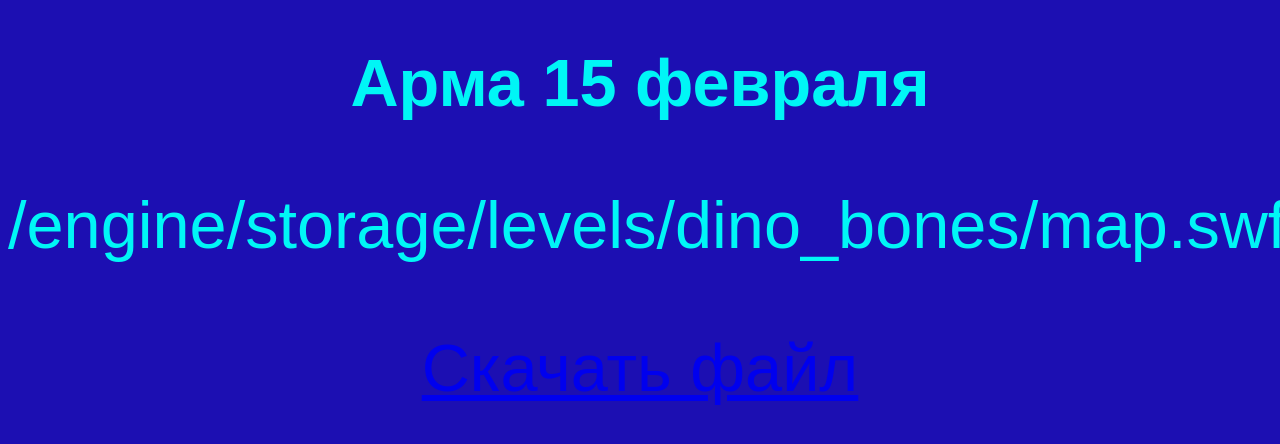
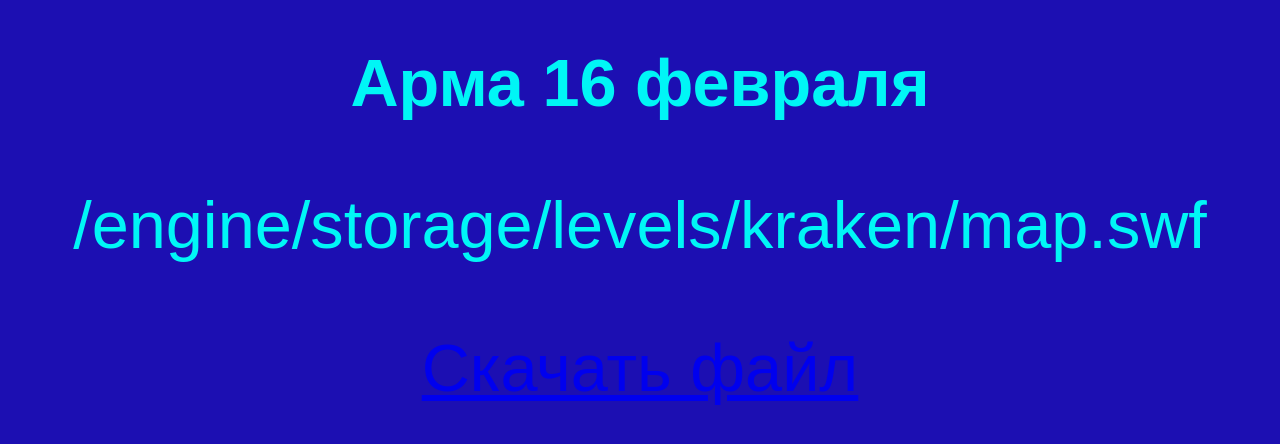
Before and after one commit to longterm2040/arm251123, a plain HTML site: page index.html in a window 1280 px wide. Drawn offline with Linux system fonts and the light colour scheme; a web font is replaced by a local one.

Commit message:
Update index.html

```diff
--- a/index.html
+++ b/index.html
@@ -10,8 +10,8 @@
 </head>
 <body>
 	<main>
-		<h1>Арма 15 февраля</h1>
-		<p>/engine/storage/levels/dino_bones/map.swf</p>
+		<h1>Арма 16 февраля</h1>
+		<p>/engine/storage/levels/kraken/map.swf</p>
 		<p><a href="map.swf" download>Скачать файл</a></p>
 	</main>
 </body>
```
